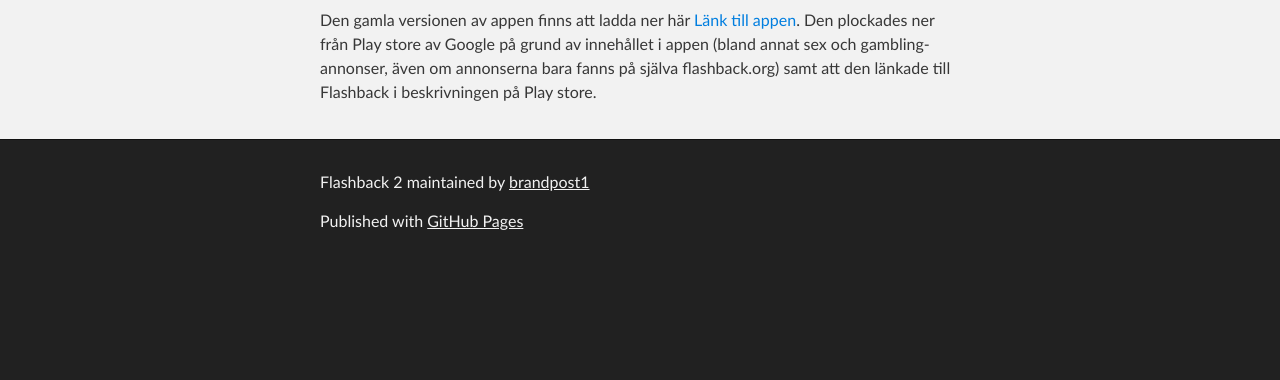
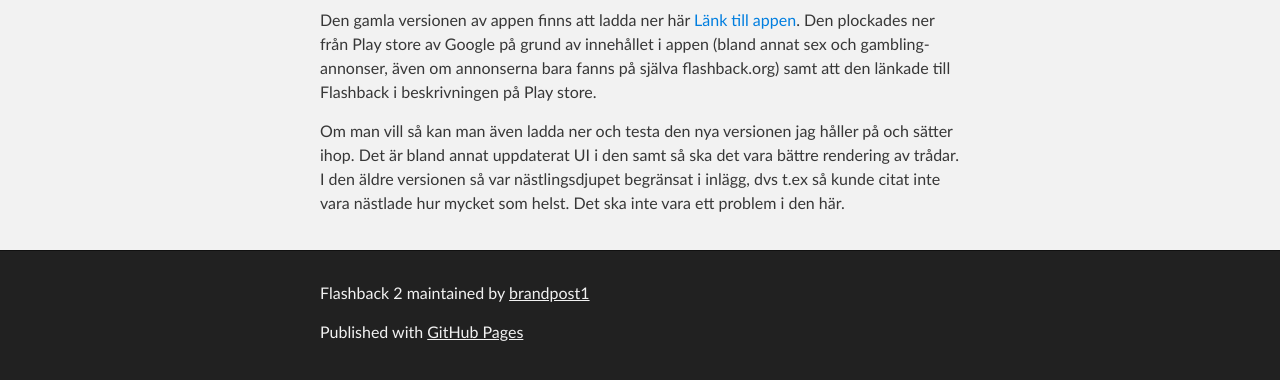
Before and after one commit to brandpost1/Flashback_2, a plain HTML site: page index.html in a window 1280 px wide. Shown: the part 252-632 px from the top of the page. Drawn offline with Linux system fonts and the light colour scheme.

Commit message:
Mer info i index.html

```diff
--- a/index.html
+++ b/index.html
@@ -31,8 +31,13 @@
     <!-- MAIN CONTENT -->
     <div id="main_content_wrap" class="outer">
       <section id="main_content" class="inner">
-        <p>Den gamla versionen av appen finns att ladda ner här <a href="#">Länk till appen</a>. Den plockades ner från Play store av
+        <p>Den gamla versionen av appen finns att ladda ner här <a href="https://github.com/brandpost1/Android-Flashback-forum/releases/download/1/Flashback_v04.apk">Länk till appen</a>. Den plockades ner från Play store av
         Google på grund av innehållet i appen (bland annat sex och gambling-annonser, även om annonserna bara fanns på själva flashback.org) samt att den länkade till Flashback i beskrivningen på Play store.</p>
+        <p>
+          Om man vill så kan man även ladda ner och testa den nya versionen jag håller på och sätter ihop. Det är bland annat uppdaterat UI i den samt så ska det vara bättre rendering av trådar.
+          I den äldre versionen så var nästlingsdjupet begränsat i inlägg, dvs t.ex så kunde citat inte vara nästlade hur mycket som helst. Det ska inte vara ett problem i den här.
+
+        </p>
       </section>
     </div>
 
```
